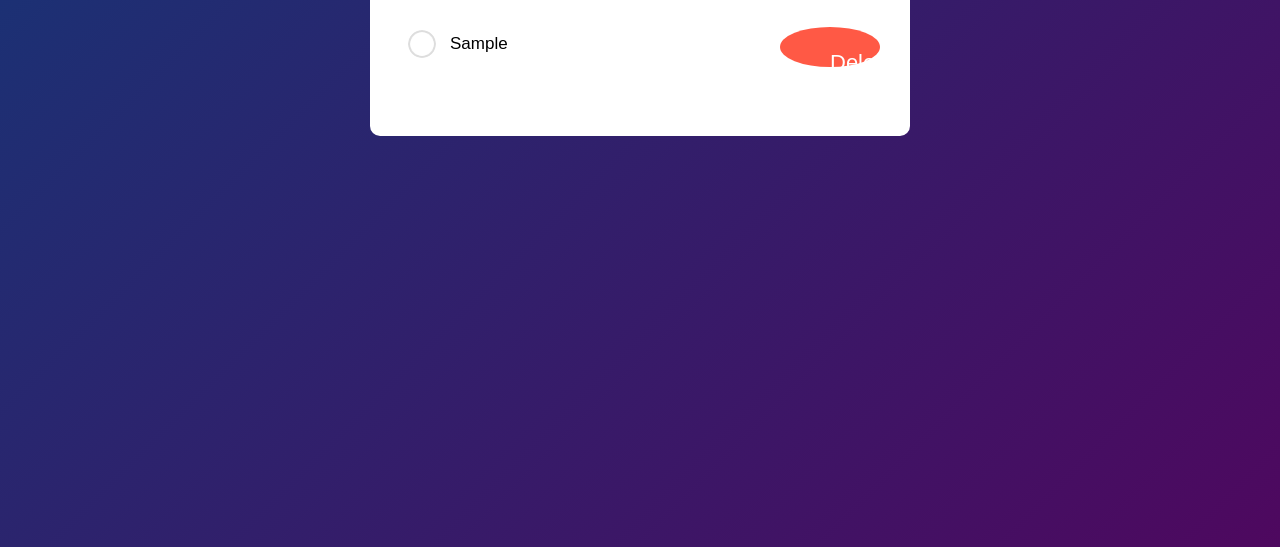
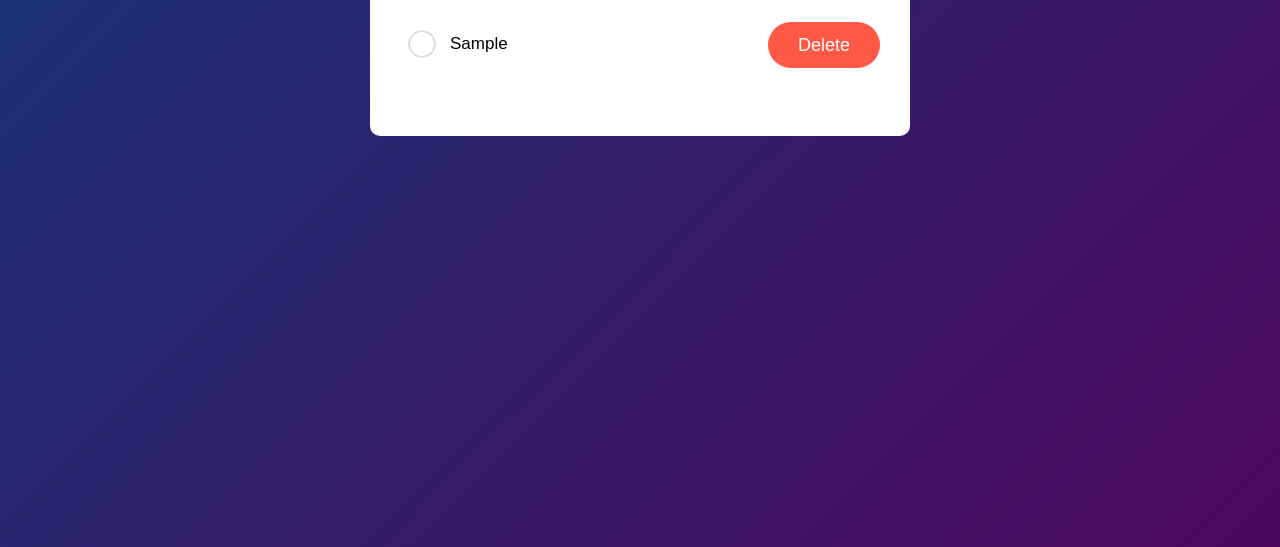
Before and after one commit to Rahulsaini-web/Todolist, a plain HTML site: page index.html in a window 1280 px wide. Both pictures are taken after typing "Sample" into the empty fields and a click on the button "Add". Shown: the part 253-800 px from the top of the page. Drawn offline with Linux system fonts and the light colour scheme.

Commit message:
first commit

```diff
--- a/style.css
+++ b/style.css
@@ -88,16 +88,16 @@ ul li.checked::before{
 ul li button {
     position: absolute;
     right: 0;
-    top: 5px;
-    width: 40px;
-    height: 40px;
-    font-size: 22px;
+    top: 0px;
+    padding: 3px 30px;
+    font-size: 18px;
     background: #ff5945;
     color: #fff;
     line-height: 40px;
     text-align: center;
-    border-radius: 50%;
+    border-radius: 50px;
 }
 ul li button:hover {
     background:#050505 ;
+    color: white;
 }
```
